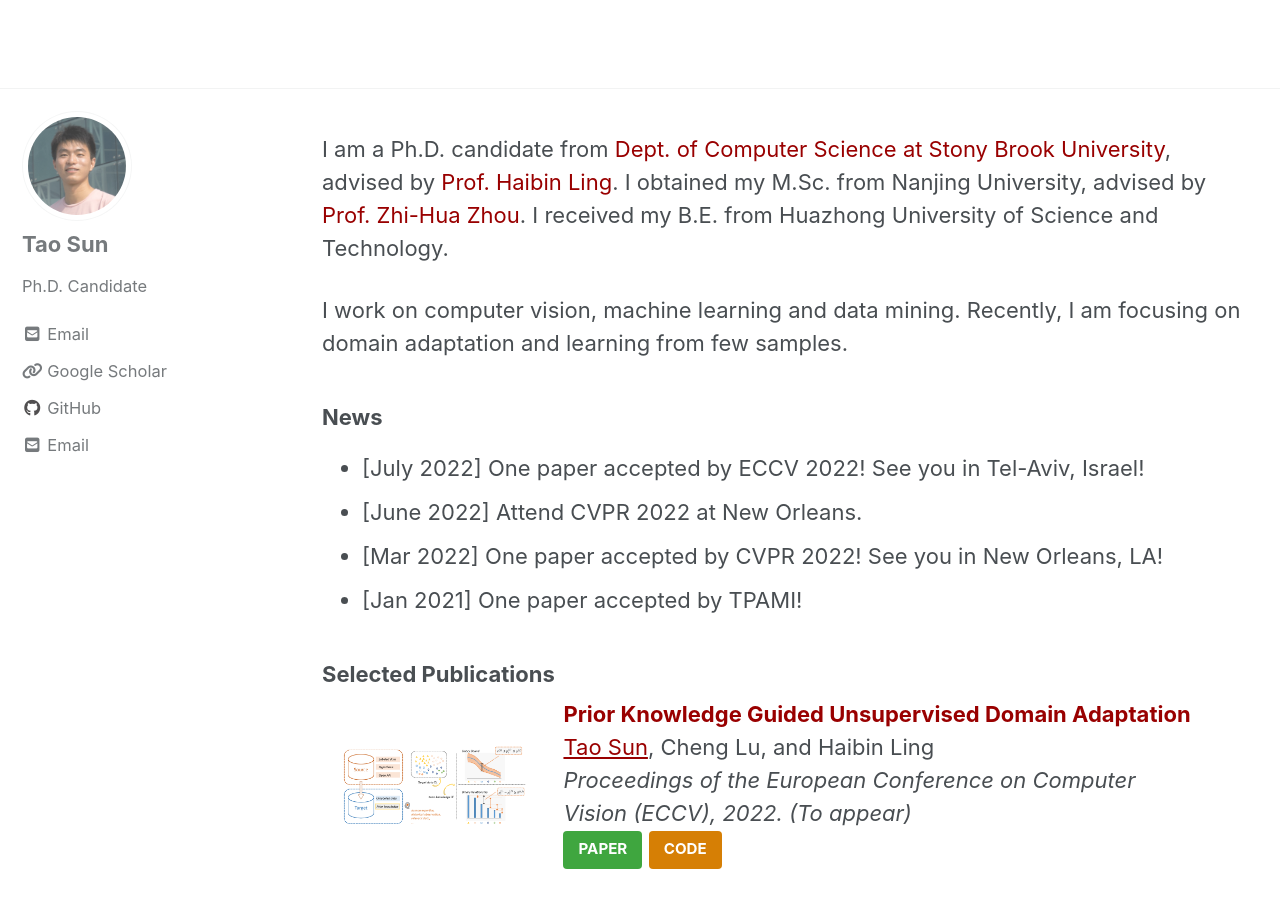
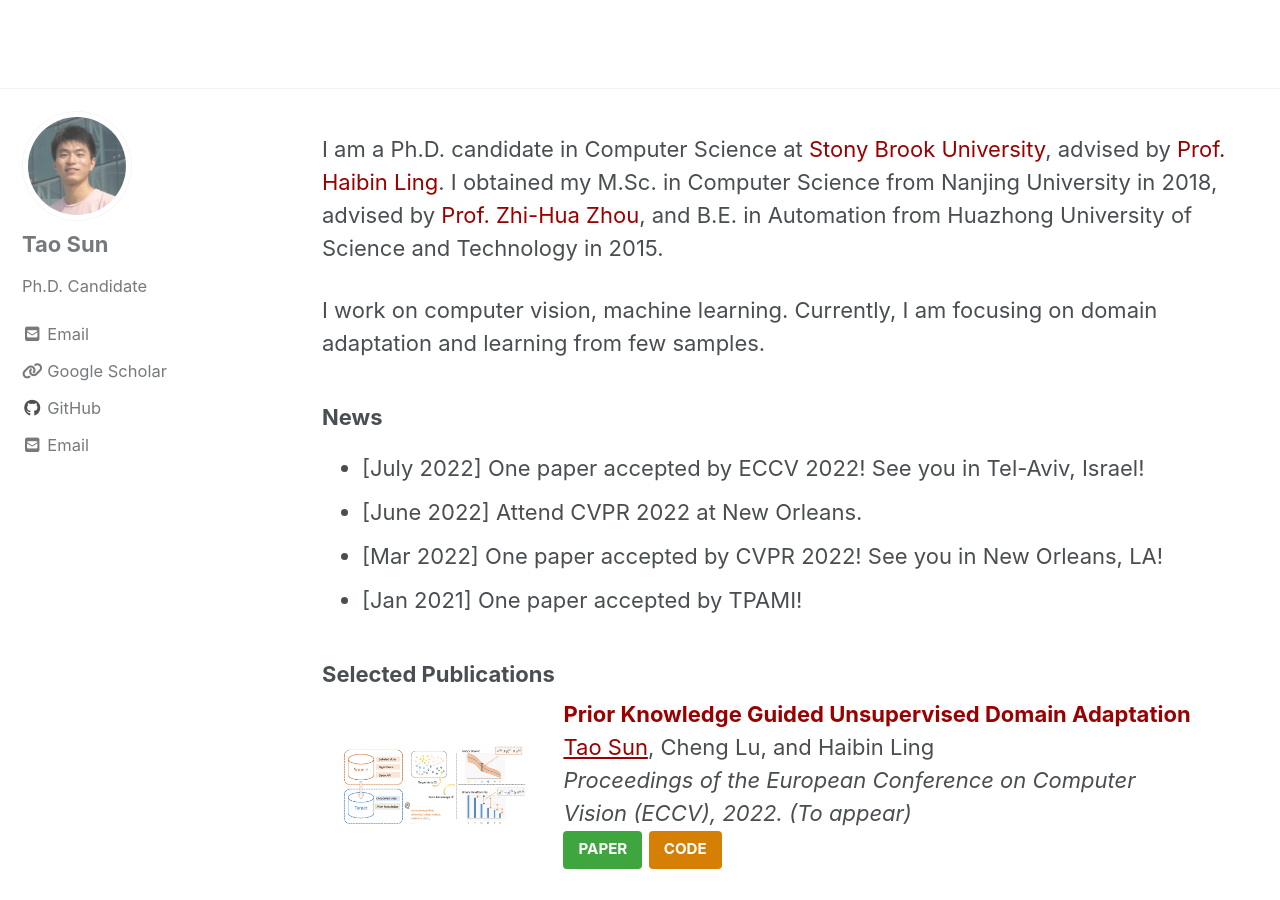
Before and after one commit to tsun/tsun.github.io, a Jekyll site: the page built from _pages/home.md, in a window 1280 px wide and 900 px high. Built offline with Jekyll 4.4.1, drawn with Linux system fonts in a browser that asks for light colours; cached includes are drawn as plain includes; nearby versions of some CDN libraries.

Commit message:
update home

```diff
--- a/_pages/home.md
+++ b/_pages/home.md
@@ -8,9 +8,9 @@
 <style>a{ TEXT-DECORATION:none; color: #990000;}a:hover{TEXT-DECORATION:underline ; color: #990000;}</style>
 
 
-I am a Ph.D. candidate from <a href="https://www.cs.stonybrook.edu/" target="_blank" rel="nofollow" style="color:#990000;">Dept. of Computer Science at Stony Brook University</a>, advised by <a href="https://www3.cs.stonybrook.edu/~hling/" target="_blank" rel="nofollow" style="color:#990000;">Prof. Haibin Ling</a>. I obtained my M.Sc. from Nanjing University, advised by <a href="https://cs.nju.edu.cn/zhouzh/" target="_blank" rel="nofollow" style="color:#990000;">Prof. Zhi-Hua Zhou</a>. I received my B.E. from Huazhong University of Science and Technology.
+I am a Ph.D. candidate in Computer Science at <a href="https://www.cs.stonybrook.edu/" target="_blank" rel="nofollow" style="color:#990000;">Stony Brook University</a>, advised by <a href="https://www3.cs.stonybrook.edu/~hling/" target="_blank" rel="nofollow" style="color:#990000;">Prof. Haibin Ling</a>. I obtained my M.Sc. in Computer Science from Nanjing University in 2018, advised by <a href="https://cs.nju.edu.cn/zhouzh/" target="_blank" rel="nofollow" style="color:#990000;">Prof. Zhi-Hua Zhou</a>, and B.E. in Automation from Huazhong University of Science and Technology in 2015.
 
-I work on computer vision, machine learning and data mining. Recently, I am focusing on domain adaptation and learning from few samples.
+I work on computer vision, machine learning. Currently, I am focusing on domain adaptation and learning from few samples.
 
 
 ### News
```
